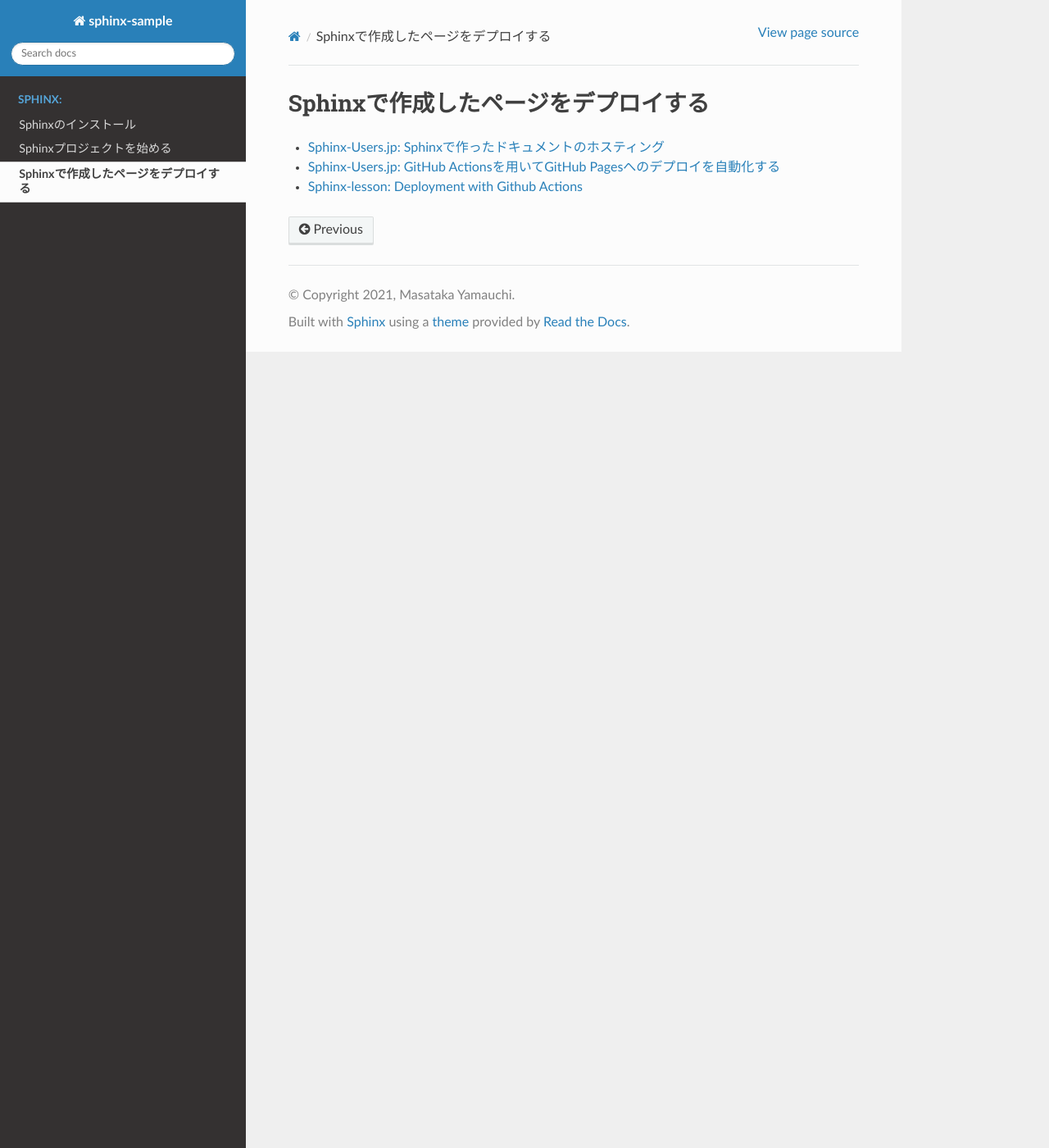
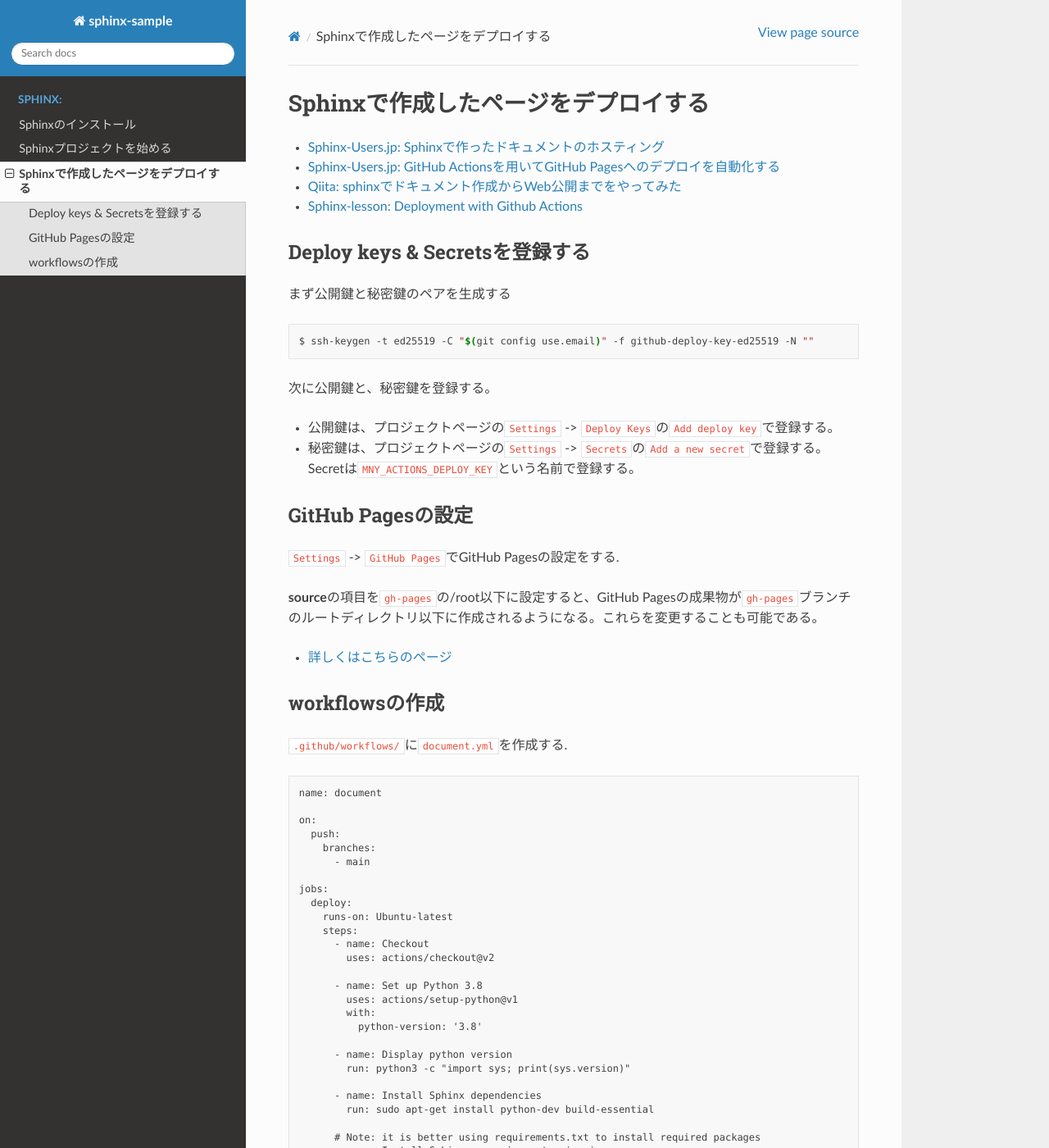
Before and after one commit to MasatakaYm/sphinx-practice, a Sphinx documentation site: the page built from source/sphinx/deploy.md, in a window 1280 px wide and 1400 px high. Shown: the whole window at 82% size. Built offline with Sphinx 7.4.7 and the Read the Docs theme 2.0.0, drawn with Linux system fonts in a browser that asks for light colours; some of the changed text lies outside the part shown.

Commit message:
deployの方法を更新

````diff
--- a/source/sphinx/deploy.md
+++ b/source/sphinx/deploy.md
@@ -1,5 +1,76 @@
 # Sphinxで作成したページをデプロイする
 
 - [Sphinx-Users.jp: Sphinxで作ったドキュメントのホスティング](https://sphinx-users.jp/cookbook/hosting/index.html#heroku-basic)
+
 - [Sphinx-Users.jp: GitHub Actionsを用いてGitHub Pagesへのデプロイを自動化する](https://sphinx-users.jp/cookbook/githubaction/index.html)
+- [Qiita: sphinxでドキュメント作成からWeb公開までをやってみた](https://qiita.com/kinpira/items/505bccacb2fba89c0ff0)
 - [Sphinx-lesson: Deployment with Github Actions](https://coderefinery.github.io/sphinx-lesson/gh-action/)
+
+## Deploy keys & Secretsを登録する
+
+まず公開鍵と秘密鍵のペアを生成する
+```sh
+$ ssh-keygen -t ed25519 -C "$(git config use.email)" -f github-deploy-key-ed25519 -N ""
+```
+
+次に公開鍵と、秘密鍵を登録する。
+- 公開鍵は、プロジェクトページの`Settings` -> `Deploy Keys`の`Add deploy key`で登録する。
+- 秘密鍵は、プロジェクトページの`Settings` -> `Secrets`の`Add a new secret`で登録する。Secretは`MNY_ACTIONS_DEPLOY_KEY`という名前で登録する。
+
+
+## GitHub Pagesの設定
+
+`Settings` -> `GitHub Pages`でGitHub Pagesの設定をする.
+
+**source**の項目を`gh-pages`の/root以下に設定すると、GitHub Pagesの成果物が`gh-pages`ブランチのルートディレクトリ以下に作成されるようになる。これらを変更することも可能である。
+- [詳しくはこちらのページ](https://docs.github.com/en/pages/getting-started-with-github-pages/configuring-a-publishing-source-for-your-github-pages-site)
+
+
+## workflowsの作成
+`.github/workflows/`に`document.yml`を作成する.
+
+```
+name: document
+
+on:
+  push:
+    branches:
+      - main
+
+jobs:
+  deploy:
+    runs-on: Ubuntu-latest
+    steps:
+      - name: Checkout
+        uses: actions/checkout@v2
+
+      - name: Set up Python 3.8
+        uses: actions/setup-python@v1
+        with:
+          python-version: '3.8'
+
+      - name: Display python version
+        run: python3 -c "import sys; print(sys.version)"
+
+      - name: Install Sphinx dependencies
+        run: sudo apt-get install python-dev build-essential
+
+      # Note: it is better using requirements.txt to install required packages
+      - name: Install Sphinx + requirements via pip
+        run: |
+          pip install sphinx
+          pip install sphinx-rtd-theme
+          pip install myst_parser
+
+      - name: Build documentation
+        run: make html
+
+      # Posting to GitHub Pages
+      - name: Deploy GitHub Pages
+        uses: peaceiris/actions-gh-pages@v3
+        with:
+          deploy_key: ${{ secrets.MY_ACTIONS_DEPLOY_KEY }}
+          publish_dir: ./build/html
+          force_orphan: true
+          commit_message: ${{ github.event.head_commit.message }}
+```
````
